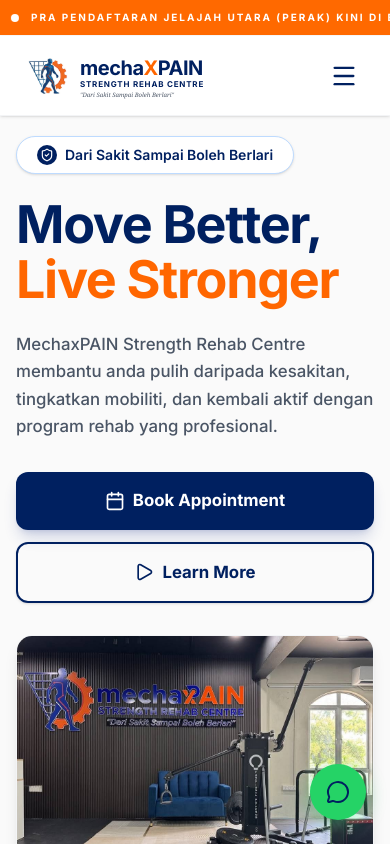
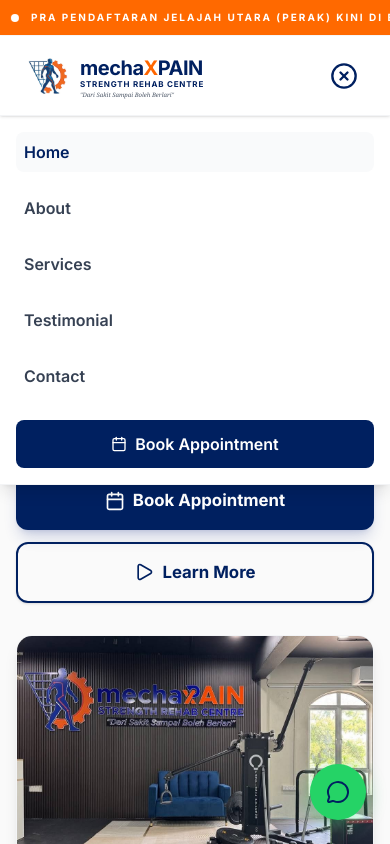
Before and after one commit to wafijamal88/mechaxpain, a React (Vite) app: page / in a window 390 px wide. Both pictures are taken after a click on the button 344 px from the left and 75 px from the top of the page. Shown: the top 844 px of the page. Built offline with nearby package versions, Linux system fonts and the light colour scheme.

Commit message:
feat(ui): add responsive mobile menu navigation
Implement a mobile menu toggle and dropdown to improve navigation accessibility on smaller screen sizes.

```diff
--- a/src/App.tsx
+++ b/src/App.tsx
@@ -37,6 +37,7 @@
 export default function App() {
   const [formData, setFormData] = useState({ name: '', phone: '', location: '', issues: '' });
   const [isSubmitted, setIsSubmitted] = useState(false);
+  const [isMobileMenuOpen, setIsMobileMenuOpen] = useState(false);
 
   const handleSubmit = (e: React.FormEvent) => {
     e.preventDefault();
@@ -98,12 +99,26 @@
                   <Calendar className="w-4 h-4" />
                   Book Appointment
                </a>
-               <button className="md:hidden text-[#002060] p-2 hover:bg-gray-100 rounded-lg transition-colors">
-                  <Menu className="w-7 h-7" />
+               <button onClick={() => setIsMobileMenuOpen(!isMobileMenuOpen)} className="md:hidden text-[#002060] p-2 hover:bg-gray-100 rounded-lg transition-colors">
+                  {isMobileMenuOpen ? <XCircle className="w-7 h-7" /> : <Menu className="w-7 h-7" />}
                </button>
             </div>
          </div>
       </nav>
+
+      {/* Mobile Menu Dropdown */}
+      {isMobileMenuOpen && (
+        <div className="fixed top-[116px] sm:top-[120px] left-0 right-0 z-40 bg-white border-b border-gray-100 shadow-lg p-4 md:hidden flex flex-col gap-4">
+           <a href="#" onClick={() => setIsMobileMenuOpen(false)} className="text-[#002060] font-semibold p-2 bg-gray-50 rounded-lg">Home</a>
+           <a href="#info" onClick={() => setIsMobileMenuOpen(false)} className="text-gray-700 font-semibold p-2 hover:bg-gray-50 rounded-lg">About</a>
+           <a href="#servis" onClick={() => setIsMobileMenuOpen(false)} className="text-gray-700 font-semibold p-2 hover:bg-gray-50 rounded-lg">Services</a>
+           <a href="#testimonial" onClick={() => setIsMobileMenuOpen(false)} className="text-gray-700 font-semibold p-2 hover:bg-gray-50 rounded-lg">Testimonial</a>
+           <a href="#contact" onClick={() => setIsMobileMenuOpen(false)} className="text-gray-700 font-semibold p-2 hover:bg-gray-50 rounded-lg">Contact</a>
+           <a href="#daftar" onClick={() => setIsMobileMenuOpen(false)} className="bg-[#002060] text-white p-3 rounded-lg font-semibold flex items-center justify-center gap-2 mt-2">
+              <Calendar className="w-4 h-4" /> Book Appointment
+           </a>
+        </div>
+      )}
 
       {/* Hero Section */}
       <section className="relative pt-[120px] md:pt-[140px] pb-12 md:pb-24 px-4 sm:px-6 overflow-hidden flex flex-col items-center bg-[#fafafa] md:bg-white text-gray-900 z-10 border-b border-gray-100 min-h-screen md:min-h-[90vh] justify-center">
```
